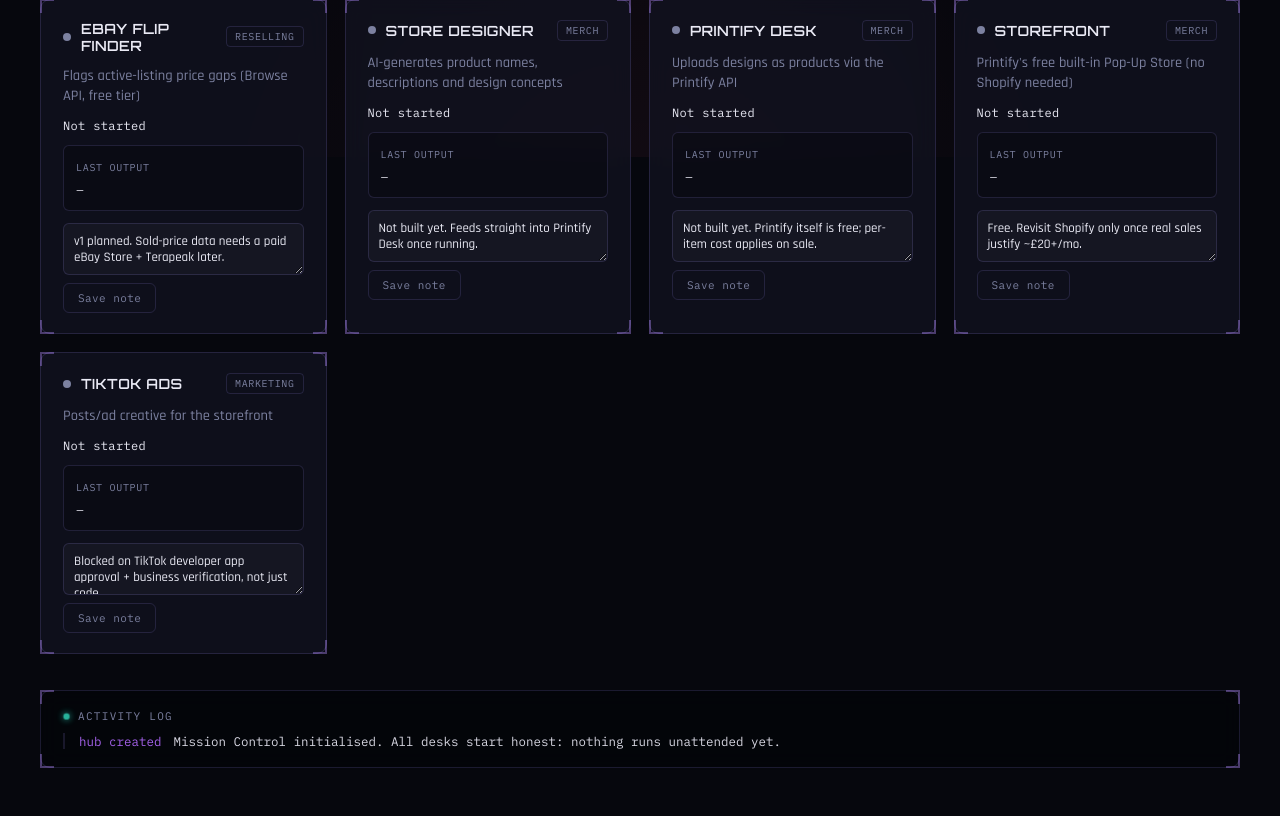
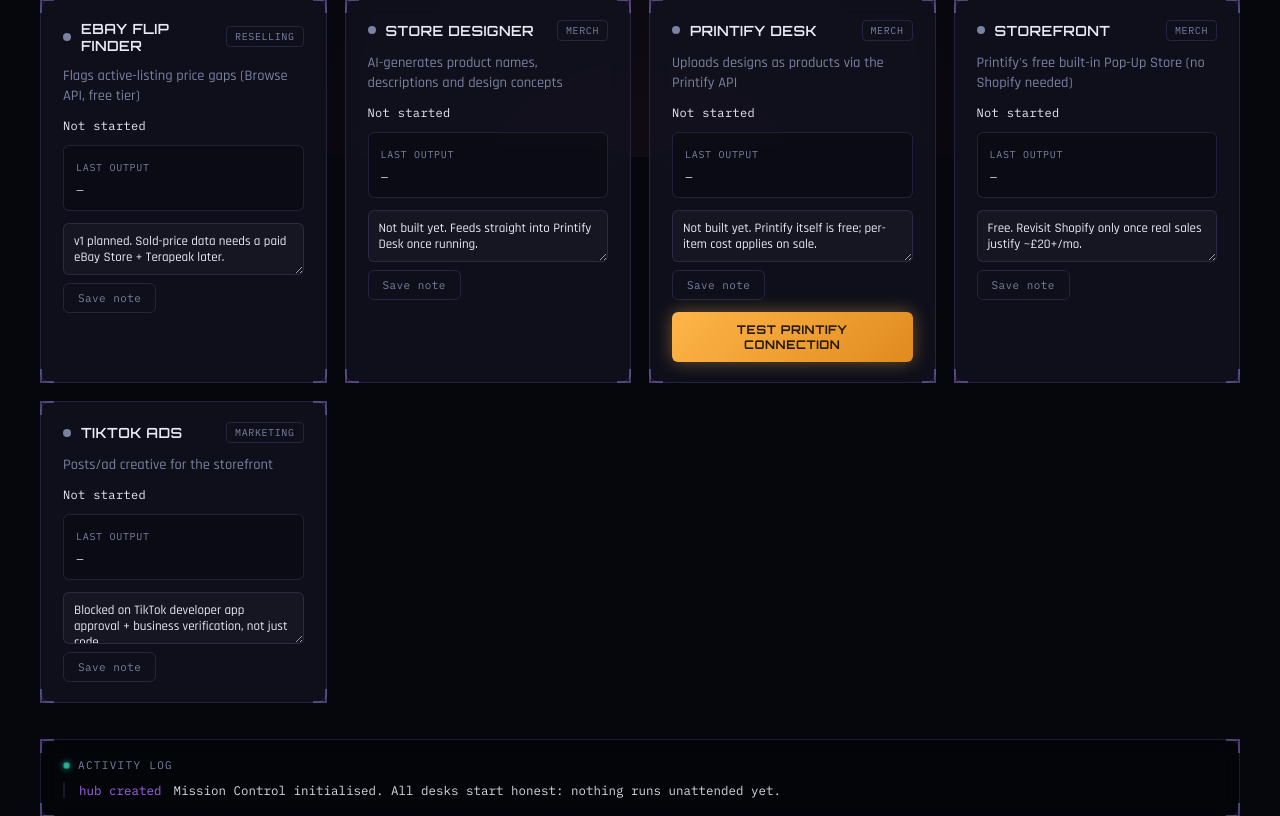
Before and after one commit to lucas123work/mission-control, a Flask app: page / in a window 1280 px wide. Shown: the part 643-1459 px from the top of the page. Before the commit the page ends 1411 px from the top, so only its background shows below. Run offline with Flask 3, Linux system fonts and the light colour scheme; data that the repository does not hold is empty; parts of the project's set-up code (start-up, migrations or seed data) failed here and were passed over.

Commit message:
Update index.html

```diff
--- a/templates/index.html
+++ b/templates/index.html
@@ -76,6 +76,11 @@
       <button type="submit">Save note</button>
     </form>
 
+ {% if a.id == "printify_desk" %}
+    <form action="{{ url_for('run_printify_desk') }}" method="post">
+      <button class="approve-btn" type="submit">Test Printify connection</button>
+    </form>
+    {% endif %}
     {% if a.status == "awaiting_review" %}
     <form action="{{ url_for('approve', agent_id=a.id) }}" method="post">
       <button class="approve-btn" type="submit">Approve to publish</button>
```
